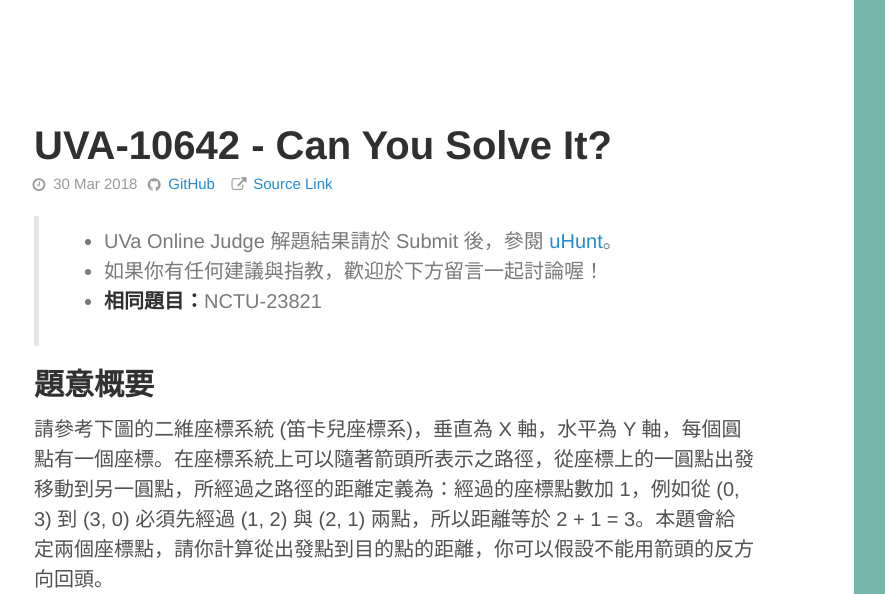
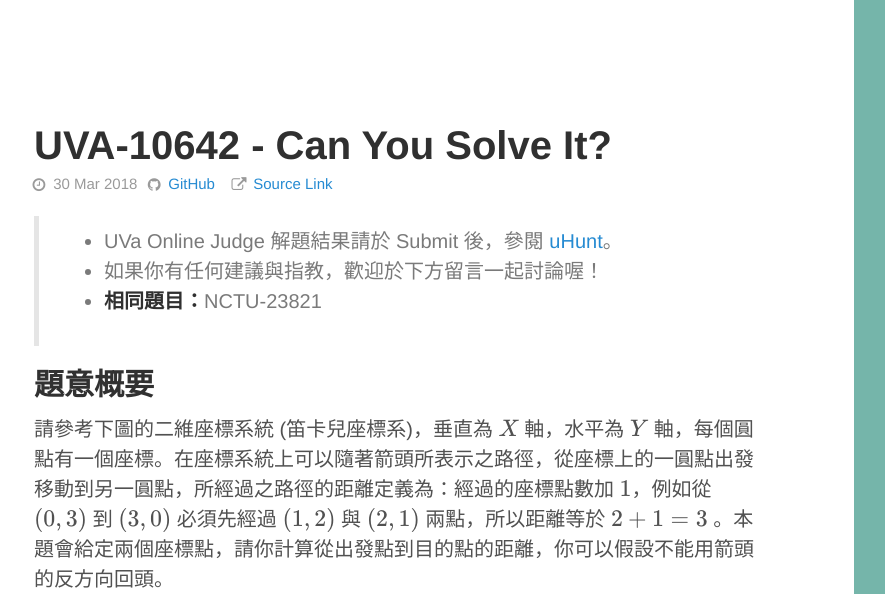
Before and after one commit to dppss90010/yungshenglu.github.io, a Jekyll site: the page built from _posts/2018-03-30-UVA10642.markdown, in a window 1280 px wide and 1400 px high, cut to the strip 0-594 px from the top of the window. Shown: the whole strip, without its empty margins (66-951 px from the left). Built offline with Jekyll 4.4.1, drawn with Linux system fonts in a browser that asks for light colours; formulas are drawn with MathJax 3; comment, search, counter and statistics services are not loaded; some of the changed lines change nothing that is shown; some of the changed text lies outside the part shown.

Commit message:
Update MathJax setting

```diff
--- a/_posts/2018-03-30-UVA10642.markdown
+++ b/_posts/2018-03-30-UVA10642.markdown
@@ -19,11 +19,11 @@
 
 ## 題意概要
 
-請參考下圖的二維座標系統 (笛卡兒座標系)，垂直為 X 軸，水平為 Y 軸，每個圓點有一個座標。在座標系統上可以隨著箭頭所表示之路徑，從座標上的一圓點出發移動到另一圓點，所經過之路徑的距離定義為：經過的座標點數加 1，例如從 (0, 3) 到 (3, 0) 必須先經過 (1, 2) 與 (2, 1) 兩點，所以距離等於 2 + 1 = 3。本題會給定兩個座標點，請你計算從出發點到目的點的距離，你可以假設不能用箭頭的反方向回頭。
+請參考下圖的二維座標系統 (笛卡兒座標系)，垂直為 $$X$$ 軸，水平為 $$Y$$ 軸，每個圓點有一個座標。在座標系統上可以隨著箭頭所表示之路徑，從座標上的一圓點出發移動到另一圓點，所經過之路徑的距離定義為：經過的座標點數加 $$1$$，例如從 $$(0, 3)$$ 到 $$(3, 0)$$ 必須先經過 $$(1, 2)$$ 與 $$(2, 1)$$ 兩點，所以距離等於 $$2 + 1 = 3$$ 。本題會給定兩個座標點，請你計算從出發點到目的點的距離，你可以假設不能用箭頭的反方向回頭。
 
 ![](http://gpe3.acm-icpc.tw/pct/images/8870d5bbbdbbe4e90619a25a1f112e27.jpg)
 
-* **分析：**簡單來說，本題要找出兩點需要經過多少點可以到達，點到點走的方式請參考原題目的圖。因此，可以先計算出 (0, 0) 到第一個點的距離 (s1)，在計算 (0, 0) 到第二點的距離 (s2)，而 s2 - s1 即是答案。
+* **分析：**簡單來說，本題要找出兩點需要經過多少點可以到達，點到點走的方式請參考原題目的圖。因此，可以先計算出 $$(0, 0)$$ 到第一個點的距離 ( $$s_1$$ )，在計算 $$(0, 0)$$ 到第二點的距離 ( $$s_2$$ )，而 $$s_2 - s_1$$ 即是答案。
 
 ---
 ## Input
```
